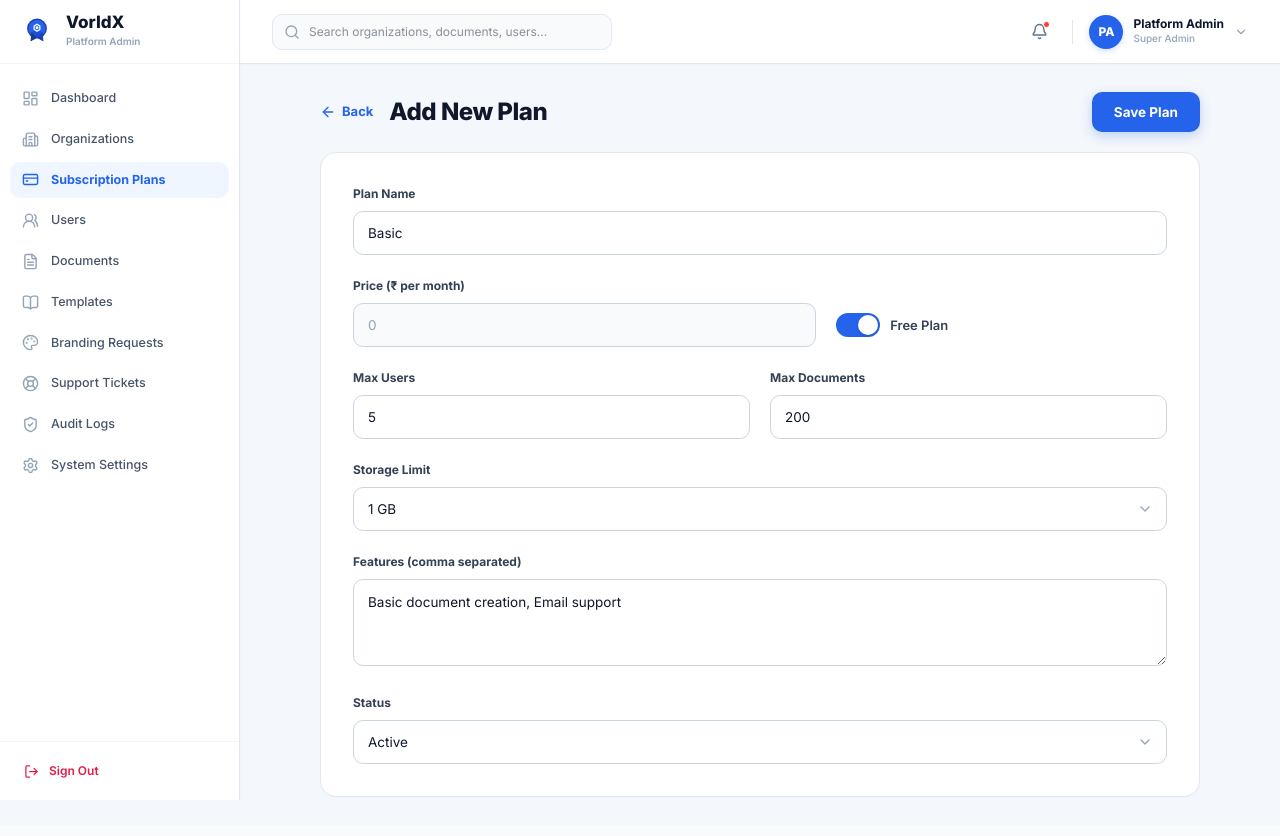
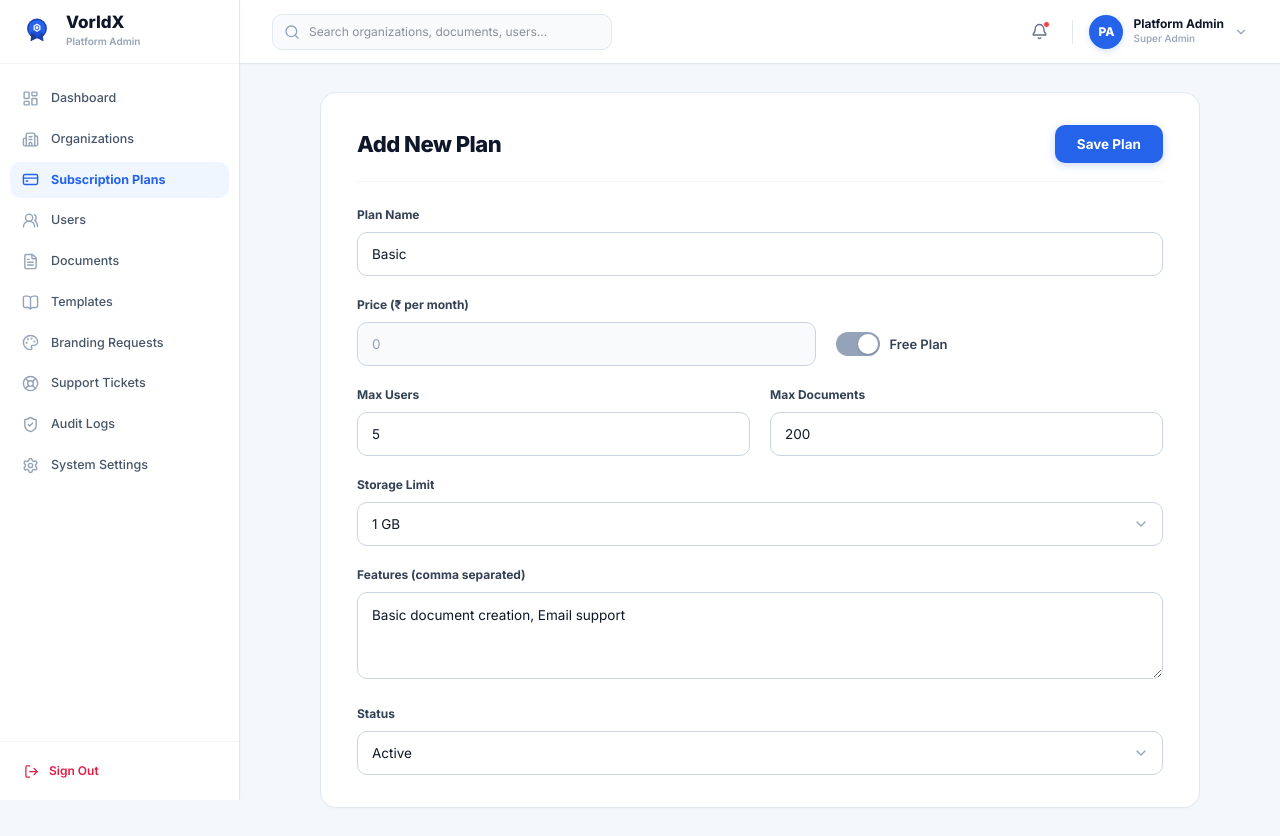
Before and after one commit to Muba9161/VX_QuotationMaker, a Next.js app: page /admin/subscription-plans/new in a window 1280 px wide. Built offline with nearby package versions, Linux system fonts and the light colour scheme.

Commit message:
feat(admin): 1:1 match for Add / Edit Plan module based on reference image 5

```diff
--- a/app/admin/subscription-plans/new/page.tsx
+++ b/app/admin/subscription-plans/new/page.tsx
@@ -1,36 +1,67 @@
 "use client";
-import React, { useState } from "react";
-import Link from "next/link";
-import { useRouter } from "next/navigation";
+import React, { useState, useEffect, Suspense } from "react";
+import { useRouter, useSearchParams } from "next/navigation";
 import AdminLayout from "@/components/AdminLayout";
-import { ArrowLeft, ChevronDown } from "lucide-react";
-import { saveSubscriptionPlan, SubscriptionPlan } from "@/lib/adminStorage";
+import { ChevronDown } from "lucide-react";
+import {
+  saveSubscriptionPlan,
+  getSubscriptionPlans,
+  SubscriptionPlan,
+} from "@/lib/adminStorage";
 
-export default function AddNewPlanPage() {
+function AddEditPlanContent() {
   const router = useRouter();
+  const searchParams = useSearchParams();
+  const editId = searchParams.get("id");
+
+  const [planId, setPlanId] = useState<string | null>(null);
   const [name, setName] = useState("Basic");
   const [priceMonthly, setPriceMonthly] = useState<number>(0);
   const [isFree, setIsFree] = useState(true);
   const [maxUsers, setMaxUsers] = useState<number>(5);
   const [maxDocuments, setMaxDocuments] = useState<number>(200);
   const [storage, setStorage] = useState("1 GB");
-  const [features, setFeatures] = useState("Basic document creation, Email support");
+  const [features, setFeatures] = useState(
+    "Basic document creation, Email support"
+  );
   const [status, setStatus] = useState<"Active" | "Inactive">("Active");
+
+  useEffect(() => {
+    if (editId) {
+      const allPlans = getSubscriptionPlans();
+      const existing = allPlans.find((p) => p.id === editId);
+      if (existing) {
+        setPlanId(existing.id);
+        setName(existing.name);
+        setPriceMonthly(existing.priceMonthly || 0);
+        setIsFree(existing.isFree || existing.priceMonthly === 0);
+        setMaxUsers(existing.maxUsers || 5);
+        setMaxDocuments(existing.maxDocuments || 200);
+        setStorage(existing.storage || "1 GB");
+        setFeatures(
+          Array.isArray(existing.features)
+            ? existing.features.join(", ")
+            : existing.features || ""
+        );
+        setStatus(existing.status || "Active");
+      }
+    }
+  }, [editId]);
 
   const handleSubmit = (e: React.FormEvent) => {
     e.preventDefault();
-    const newPlan: SubscriptionPlan = {
-      id: "plan-" + Date.now(),
+    const planToSave: SubscriptionPlan = {
+      id: planId || "plan-" + Date.now(),
       name,
       priceMonthly: isFree ? 0 : Number(priceMonthly),
       isFree,
       maxUsers: Number(maxUsers),
       maxDocuments: Number(maxDocuments),
       storage,
-      features: features.split(",").map((f) => f.trim()),
+      features: features.split(",").map((f) => f.trim()).filter(Boolean),
       status,
     };
-    saveSubscriptionPlan(newPlan);
+    saveSubscriptionPlan(planToSave);
     router.push("/admin/subscription-plans");
   };
 
@@ -47,52 +78,46 @@ export default function AddNewPlanPage() {
           boxSizing: "border-box",
         }}
       >
-        {/* ================= TOP BAR ================= */}
+        {/* ================= WHITE CARD (1:1 PIXEL PERFECT WITH IMAGE) ================= */}
+        <div
+          style={{
+            backgroundColor: "#ffffff",
+            borderRadius: "16px",
+            border: "1px solid #e2e8f0",
+            padding: "32px 36px",
+            boxShadow: "0 1px 3px rgba(0,0,0,0.02)",
+            boxSizing: "border-box",
+            display: "flex",
+            flexDirection: "column",
+            gap: "24px",
+          }}
+        >
+          {/* Header Row: Title on Left, Save Plan on Right */}
           <div
             style={{
               display: "flex",
               alignItems: "center",
               justifyContent: "space-between",
-            flexWrap: "wrap",
-            gap: "16px",
+              borderBottom: "1px solid #f1f5f9",
+              paddingBottom: "18px",
             }}
           >
-          {/* Left: Back + Title */}
-          <div style={{ display: "flex", alignItems: "center", gap: "16px" }}>
-            <Link
-              href="/admin/subscription-plans"
-              style={{
-                display: "inline-flex",
-                alignItems: "center",
-                gap: "6px",
-                fontSize: "13px",
-                fontWeight: "700",
-                color: "#2563eb",
-                textDecoration: "none",
-              }}
-            >
-              <ArrowLeft style={{ width: "16px", height: "16px" }} />
-              <span>Back</span>
-            </Link>
-
             <h1
               style={{
-                fontSize: "24px",
+                fontSize: "22px",
                 fontWeight: "900",
                 color: "#0f172a",
                 letterSpacing: "-0.5px",
                 margin: 0,
               }}
             >
-              Add New Plan
+              {planId ? "Edit Plan" : "Add New Plan"}
             </h1>
-          </div>
 
-          {/* Right: Save Plan Button */}
             <button
               onClick={handleSubmit}
               style={{
-              padding: "10px 22px",
+                padding: "9px 22px",
                 backgroundColor: "#2563eb",
                 color: "#ffffff",
                 border: "none",
@@ -100,7 +125,7 @@ export default function AddNewPlanPage() {
                 fontSize: "13.5px",
                 fontWeight: "700",
                 cursor: "pointer",
-              boxShadow: "0 4px 12px rgba(37,99,235,0.25)",
+                boxShadow: "0 2px 8px rgba(37,99,235,0.25)",
                 transition: "background 0.15s ease",
               }}
             >
@@ -108,18 +133,14 @@ export default function AddNewPlanPage() {
             </button>
           </div>
 
-        {/* ================= FORM BODY ================= */}
-        <div
+          <form
+            onSubmit={handleSubmit}
             style={{
-            backgroundColor: "#ffffff",
-            borderRadius: "16px",
-            border: "1px solid #e2e8f0",
-            padding: "32px",
-            boxShadow: "0 1px 3px rgba(0,0,0,0.02)",
-            boxSizing: "border-box",
+              display: "flex",
+              flexDirection: "column",
+              gap: "20px",
             }}
           >
-          <form onSubmit={handleSubmit} style={{ display: "flex", flexDirection: "column", gap: "22px" }}>
             {/* 1. Plan Name */}
             <div>
               <label
@@ -154,7 +175,14 @@ export default function AddNewPlanPage() {
             </div>
 
             {/* 2. Price (₹ per month) & Free Plan Toggle */}
-            <div style={{ display: "grid", gridTemplateColumns: "1.4fr 1fr", gap: "20px", alignItems: "flex-end" }}>
+            <div
+              style={{
+                display: "grid",
+                gridTemplateColumns: "1.4fr 1fr",
+                gap: "20px",
+                alignItems: "flex-end",
+              }}
+            >
               <div>
                 <label
                   style={{
@@ -188,7 +216,14 @@ export default function AddNewPlanPage() {
               </div>
 
               {/* Toggle Switch */}
-              <div style={{ display: "flex", alignItems: "center", gap: "10px", paddingBottom: "10px" }}>
+              <div
+                style={{
+                  display: "flex",
+                  alignItems: "center",
+                  gap: "10px",
+                  paddingBottom: "10px",
+                }}
+              >
                 <div
                   onClick={() => {
                     const next = !isFree;
@@ -198,7 +233,7 @@ export default function AddNewPlanPage() {
                   style={{
                     width: "44px",
                     height: "24px",
-                    backgroundColor: isFree ? "#2563eb" : "#cbd5e1",
+                    backgroundColor: isFree ? "#94a3b8" : "#cbd5e1",
                     borderRadius: "9999px",
                     padding: "2px",
                     cursor: "pointer",
@@ -215,7 +250,9 @@ export default function AddNewPlanPage() {
                       backgroundColor: "#ffffff",
                       borderRadius: "50%",
                       boxShadow: "0 1px 3px rgba(0,0,0,0.2)",
-                      transform: isFree ? "translateX(20px)" : "translateX(0px)",
+                      transform: isFree
+                        ? "translateX(20px)"
+                        : "translateX(0px)",
                       transition: "transform 0.2s ease",
                     }}
                   />
@@ -240,7 +277,13 @@ export default function AddNewPlanPage() {
             </div>
 
             {/* 3. Max Users & Max Documents (Side by Side) */}
-            <div style={{ display: "grid", gridTemplateColumns: "1fr 1fr", gap: "20px" }}>
+            <div
+              style={{
+                display: "grid",
+                gridTemplateColumns: "1fr 1fr",
+                gap: "20px",
+              }}
+            >
               <div>
                 <label
                   style={{
@@ -342,6 +385,7 @@ export default function AddNewPlanPage() {
                   <option value="5 GB">5 GB</option>
                   <option value="10 GB">10 GB</option>
                   <option value="50 GB">50 GB</option>
+                  <option value="100 GB">100 GB</option>
                   <option value="Unlimited">Unlimited</option>
                 </select>
                 <ChevronDown
@@ -447,3 +491,25 @@ export default function AddNewPlanPage() {
     </AdminLayout>
   );
 }
+
+export default function AddEditPlanPage() {
+  return (
+    <Suspense
+      fallback={
+        <div
+          style={{
+            minHeight: "100vh",
+            backgroundColor: "#f8fafc",
+            display: "flex",
+            alignItems: "center",
+            justifyContent: "center",
+          }}
+        >
+          Loading...
+        </div>
+      }
+    >
+      <AddEditPlanContent />
+    </Suspense>
+  );
+}
--- a/app/admin/subscription-plans/page.tsx
+++ b/app/admin/subscription-plans/page.tsx
@@ -145,8 +145,8 @@ export default function AdminSubscriptionPlansPage() {
             </p>
           </div>
 
-          <button
-            onClick={() => handleOpenModal()}
+          <Link
+            href="/admin/subscription-plans/new"
             style={{
               display: "inline-flex",
               alignItems: "center",
@@ -160,12 +160,13 @@ export default function AdminSubscriptionPlansPage() {
               fontWeight: "700",
               cursor: "pointer",
               boxShadow: "0 4px 12px rgba(37,99,235,0.25)",
+              textDecoration: "none",
               transition: "background 0.15s ease",
             }}
           >
             <Plus style={{ width: "16px", height: "16px" }} />
             <span>Add Plan</span>
-          </button>
+          </Link>
         </div>
 
         {/* ================= PLANS TABLE ================= */}
@@ -307,8 +308,8 @@ export default function AdminSubscriptionPlansPage() {
                             textAlign: "left",
                           }}
                         >
-                          <button
-                            onClick={() => handleOpenModal(p)}
+                          <Link
+                            href={`/admin/subscription-plans/new?id=${p.id}`}
                             style={{
                               width: "100%",
                               display: "flex",
@@ -319,13 +320,13 @@ export default function AdminSubscriptionPlansPage() {
                               fontWeight: "600",
                               color: "#334155",
                               background: "none",
-                              border: "none",
-                              cursor: "pointer",
+                              textDecoration: "none",
+                              boxSizing: "border-box",
                             }}
                           >
                             <Edit2 style={{ width: "13px", height: "13px", color: "#2563eb" }} />
                             <span>Edit Plan</span>
-                          </button>
+                          </Link>
                           <button
                             onClick={() => toggleStatus(p.id)}
                             style={{
```
Lines whose indentation alone changed are shown as unchanged.
